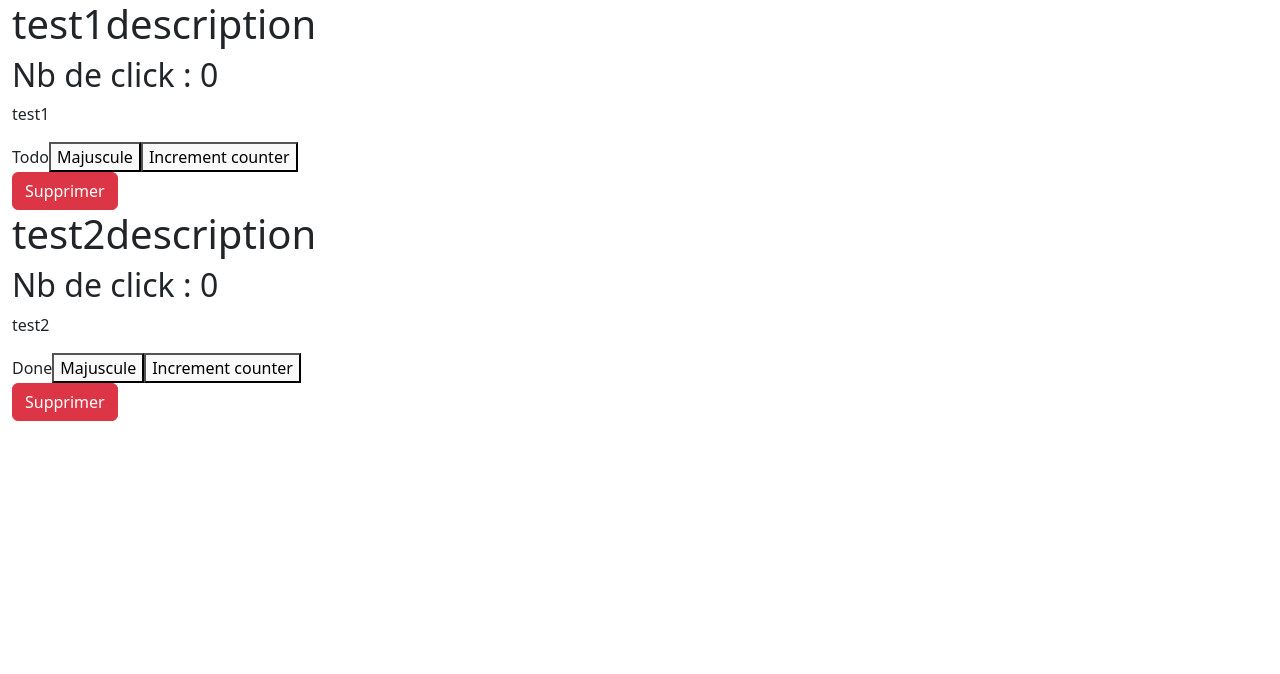
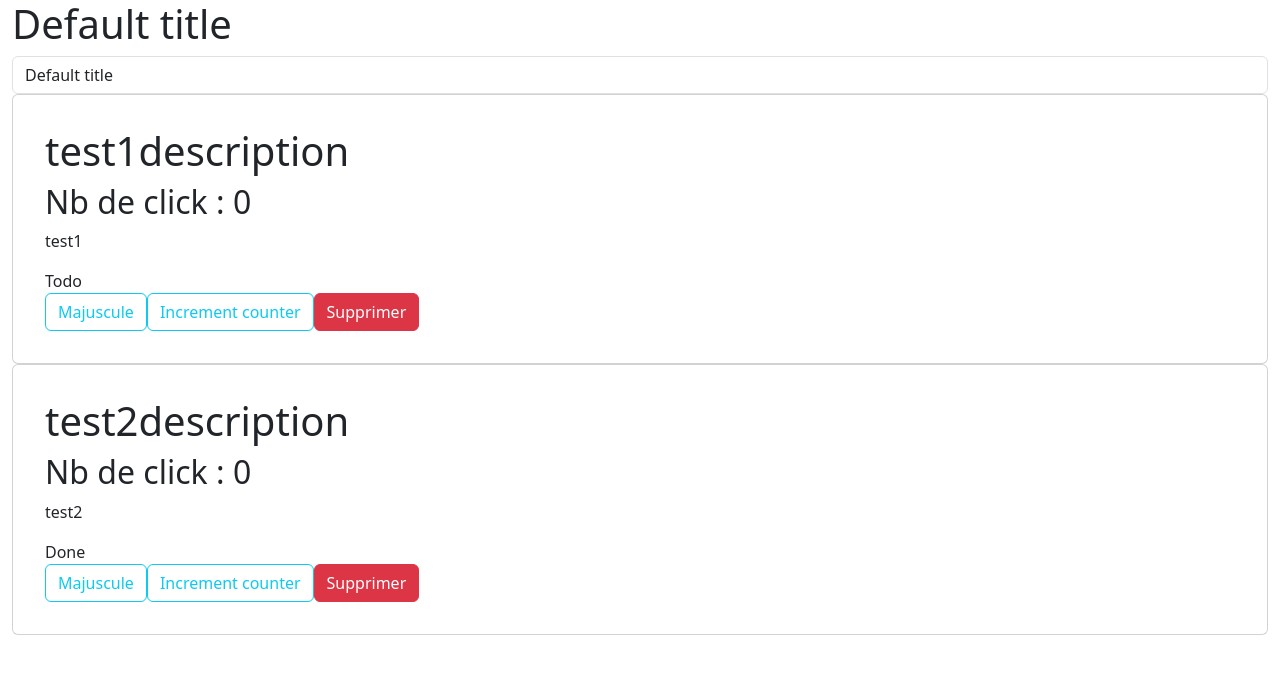
Before and after one commit to sbailleul/react-lesson, a React (Vite) app: page / in a window 1280 px wide. Shown: the top 674 px of the page. Built offline with nearby package versions, Linux system fonts and the light colour scheme.

Commit message:
feat(todosListTitle): Edit todo title

```diff
--- a/src/Todo.tsx
+++ b/src/Todo.tsx
@@ -7,18 +7,18 @@ export type TodoProps = {
   onDelete: () => void;
 };
 
-
 export function Todo({ title, description, status, onDelete }: TodoProps) {
-// let text =title;
   const [text, setText] = useState<string>(title);
   const [counter, setCounter] = useState(0);
   return (
-    <div>
+    <div className="card">
       <h1>{text}</h1>
       <h2>Nb de click : {counter}</h2>
       <p>{description}</p>
       {status ? <span>Done</span> : <span>Todo</span>}
+      <div className="d-flex">
         <button
+          className="btn btn-outline-info"
           onClick={() => {
             // text = text.toUpperCase()
             setText(text.toUpperCase());
@@ -27,12 +27,13 @@ export function Todo({ title, description, status, onDelete }: TodoProps) {
           Majuscule
         </button>
         <button
+          className="btn btn-outline-info"
           onClick={() => {
-         setCounter((counter) =>  counter +  1 )
-
+            setCounter((counter) => counter + 1);
           }}
-      >Increment counter</button>
-      <div onClick={() => alert("div clicked")}>
+        >
+          Increment counter
+        </button>
         <button
           className="btn btn-danger"
           onClick={() => {
@@ -42,7 +43,6 @@ export function Todo({ title, description, status, onDelete }: TodoProps) {
           Supprimer
         </button>
       </div>
-
       {/* {status &&  <span>Done</span>  }
         {!status &&  <span>Todo</span>  } */}
     </div>
--- a/src/TodoList.tsx
+++ b/src/TodoList.tsx
@@ -1,11 +1,24 @@
 import { Todo } from "@/Todo";
+import { useState } from "react";
 
 type Todo = { title: string; description: string; status: boolean };
 export type TodoListProps = { todos: Todo[] };
 export function TodoList({ todos }: TodoListProps) {
-  return <div>
-    {todos.map(todo => {
-        return <Todo title={todo.title} description={todo.description} status={todo.status} onDelete={() =>alert(`todo deleted ${todo.title}`) }/>
-    })}
-  </div>;
+  const [title, setTitle] = useState("Default title");
+  return (
+    <div>
+      <h1>{title}</h1>
+      <input className="form-control" placeholder="The todo title" value={title} type="text" onChange={(e) => setTitle(e.target.value)} />
+      {todos.map((todo) => {
+        return (
+          <Todo
+            title={todo.title}
+            description={todo.description}
+            status={todo.status}
+            onDelete={() => alert(`todo deleted ${todo.title}`)}
+          />
+        );
+      })}
+    </div>
+  );
 }
```
Lines whose indentation alone changed are shown as unchanged.
